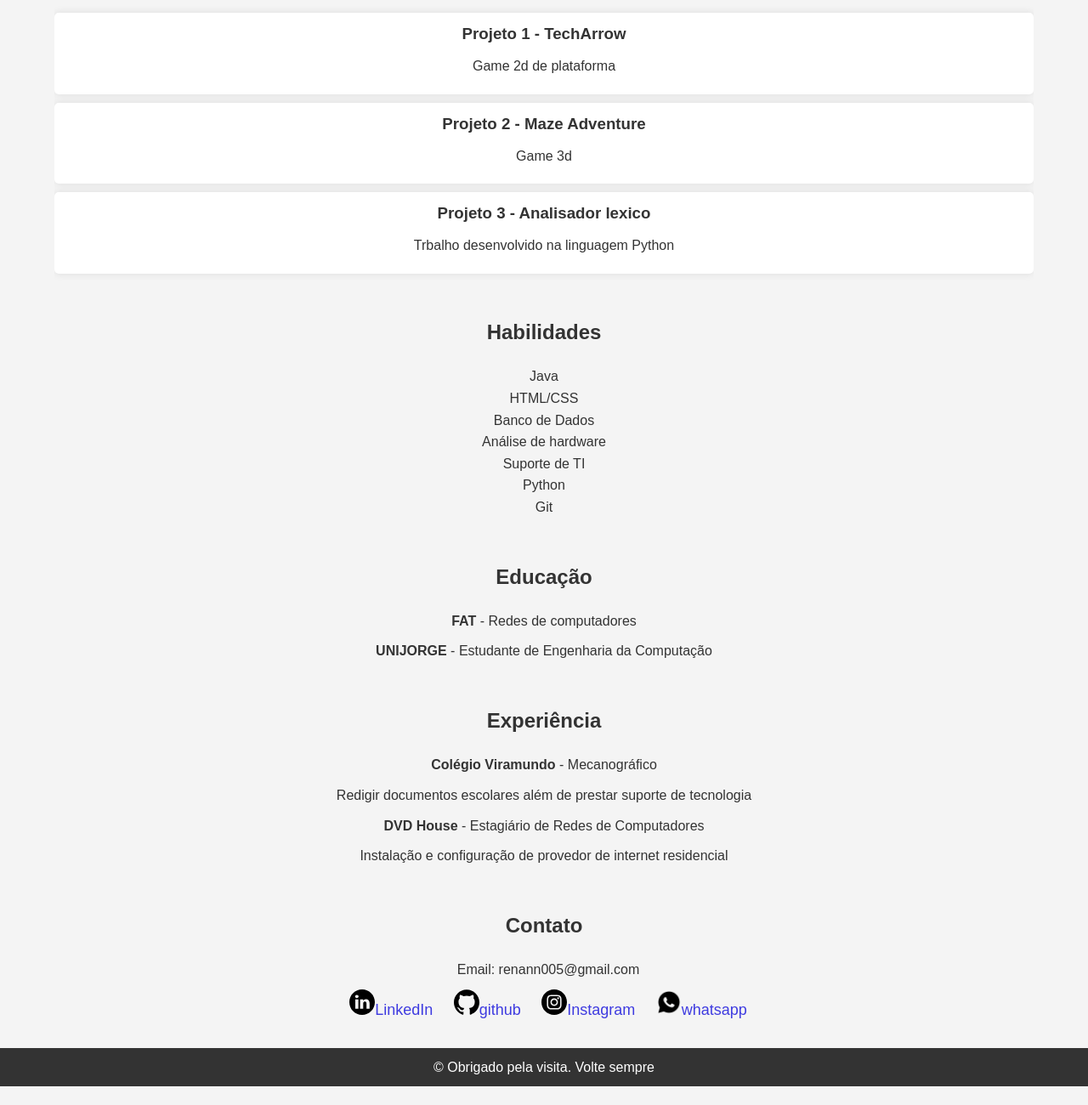
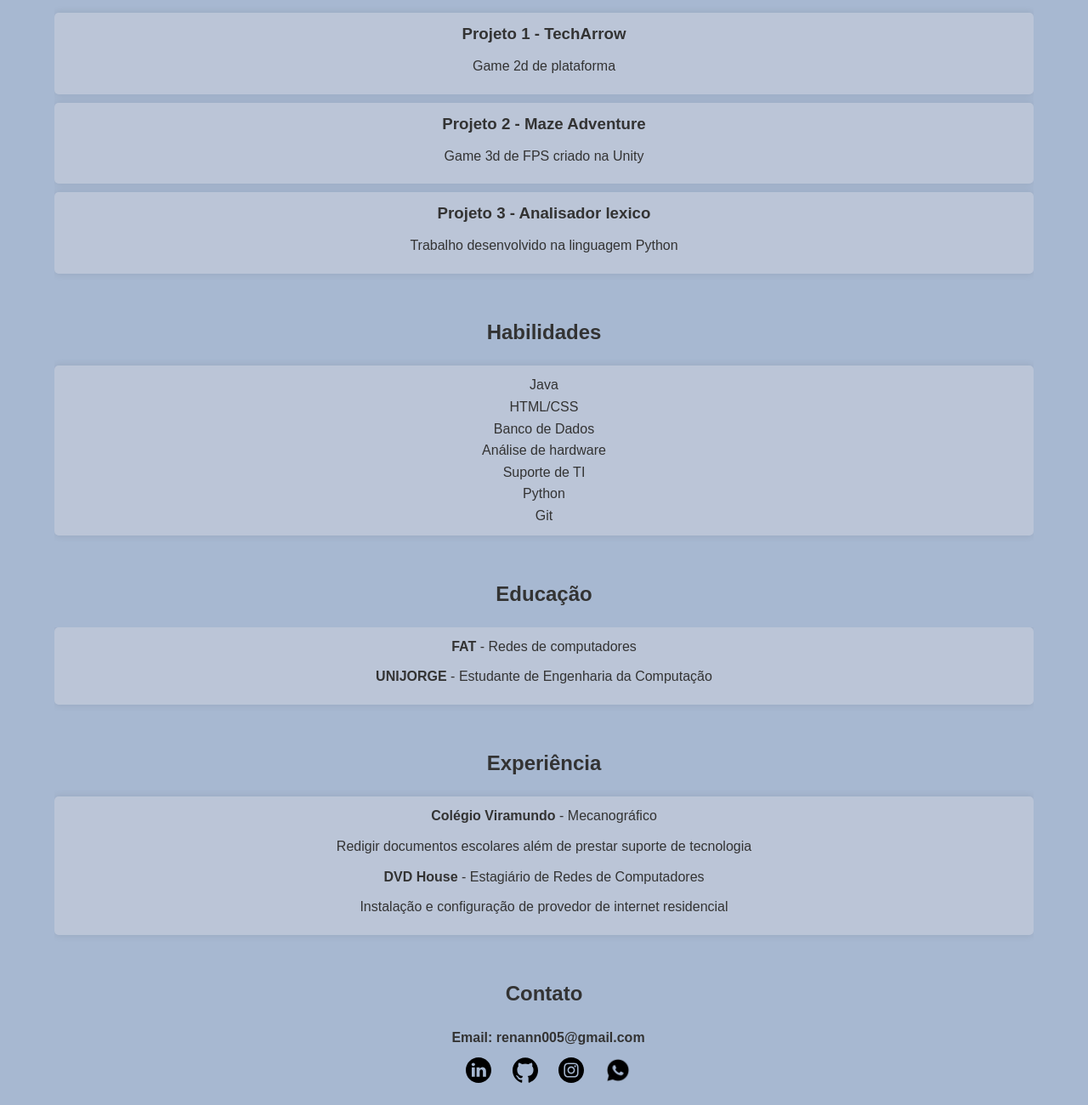
Before and after one commit to renansbernardo/port, a plain HTML site: page portifolio.html in a window 1280 px wide. Shown: the part 420-1720 px from the top of the page at 85% size. Before the commit the page ends 1698 px from the top, so only its background shows below. Drawn offline with Linux system fonts and the light colour scheme.

Commit message:
versao quase final

```diff
--- a/portifolio.html
+++ b/portifolio.html
@@ -44,11 +44,11 @@
             </div>
             <div class="projeto">
                 <h3><a href="https://bit.ly/mazeadventure" target="_blank">Projeto 2 - Maze Adventure</a></h3>
-                <p>Game 3d</p>
+                <p>Game 3d de FPS criado na Unity</p>
             </div>
             <div class="projeto">
                 <h3><a href="https://github.com/renansbernardo/analisador-Lexico-Py" target="_blank">Projeto 3 - Analisador lexico</a></h3>
-                <p>Trbalho desenvolvido na linguagem Python</p>
+                <p>Trabalho desenvolvido na linguagem Python</p>
             </div>
         </div>
     </section>
@@ -56,7 +56,7 @@
     <section id="habilidades" class="section">
         <div class="container">
             <h2>Habilidades</h2>
-            <ul>
+            <ul class="projeto">
                 <li>Java</li>
                 <li>HTML/CSS</li>
                 <li>Banco de Dados</li>
@@ -69,16 +69,18 @@
     </section>
 
     <section id="educacao" class="section">
+        <h2>Educação</h2>
         <div class="container">
-            <h2>Educação</h2>
+            <ul class="projeto">
             <p><strong>FAT</strong> - Redes de computadores</p>
-            <p><strong>UNIJORGE</strong> - Estudante de Engenharia da Computação</p>
+            <p><strong>UNIJORGE</strong> - Estudante de Engenharia da Computação</p></ul>
         </div>
     </section>
 
     <section id="experiencia" class="section">
         <div class="container">
             <h2>Experiência</h2>
+            <ul class="projeto">
             <p><strong>Colégio Viramundo</strong> - Mecanográfico</p>
             <ul>
                 <li>Redigir documentos escolares além de prestar suporte de tecnologia</li>
@@ -86,6 +88,7 @@
             <p><strong>DVD House</strong> - Estagiário de Redes de Computadores</p>
             <ul>
                 <li>Instalação e configuração de provedor de internet residencial</li>
+            </ul>
             </ul>
         </div>
     </section>
@@ -95,12 +98,14 @@
             <h2>Contato</h2>
 
             <nav>
+
                 <ul>
-            <li>Email: renann005@gmail.com</p>
-            <li><a href="https://www.linkedin.com/in/renansbernardo" target="_blank"><img src="img/linkedin.svg" target="_blank" height="30" width="30">LinkedIn</a></li>
-            <li><a href="https://github.com/renansbernardo" target="_blank"><img src="img/github.svg" target="_blank" height="30" width="30">github</a></li>
-            <li><a href="https://www.instagram.com/renansbernard" target="_blank"><img src="img/insta.svg" target="_blank" height="30" width="30">Instagram</a></li>
-            <li><a href="https://wa.me/5575991902764" target="_blank"><img src="img/whatsapp.png" target="_blank" height="30" width="30">whatsapp</a></li>
+            <li><strong>Email: renann005@gmail.com</strong></p>
+            <li><a href="https://www.linkedin.com/in/renansbernardo" target="_blank"><img src="img/linkedin.svg" target="_blank" height="30" width="30"></a></li>
+            <li><a href="https://github.com/renansbernardo" target="_blank"><img src="img/github.svg" target="_blank" height="30" width="30"></a></li>
+            <li><a href="https://www.instagram.com/renansbernard" target="_blank"><img src="img/insta.svg" target="_blank" height="30" width="30"></a></li>
+            <li><a href="https://wa.me/5575991902764" target="_blank"><img src="img/whatsapp.png" target="_blank" height="30" width="30"></a></li>
+                </ul>
             </nav>
         </div>
     </section>
--- a/styles.css
+++ b/styles.css
@@ -7,7 +7,7 @@
 body {
     font-family: Arial, sans-serif;
     line-height: 1.6;
-    background-color: #f4f4f4;
+    background-color: #a7b8d1;
     color: #333;
 }
 
@@ -35,10 +35,10 @@ body {
 }
 
 header {
-    background: #333;
+    background: #0a1846;
     color: #fff;
     padding: 20px 0;
-    border-bottom: #77aaff 3px solid;
+    border-bottom: #db1608 3px solid;
 }
 
 header h1 {
@@ -60,28 +60,42 @@ nav ul li {
 }
 
 nav ul li a {
-    color: #3e3be0;
+    color: #e41e1edc;
     text-decoration: none;
     font-size: 18px;
 }
 
 .section {
     padding: 20px 0;
+
+
 }
 
 .section h2 {
     text-align: center;
     margin-bottom: 20px;
-    color: #333;
+    color: #333333;
+
+
+
 }
+
+.contato-grid {
+    display: grid;
+    grid-template-columns: repeat(5, 1fr);
+    gap: 10px; /* Espaço entre os itens */
+  }
+
 
 .section p, .section ul, .section h3 {
     text-align: center;
     margin-bottom: 10px;
+
+
 }
 
 .projeto {
-    background: #fff;
+    background: #ebe7e748;
     padding: 10px;
     margin-bottom: 10px;
     border-radius: 5px;
@@ -100,7 +114,7 @@ nav ul li a {
 footer {
     text-align: center;
     padding: 10px;
-    background: #333;
+    background: #0a1846;
     color: #fff;
 }
 
```
